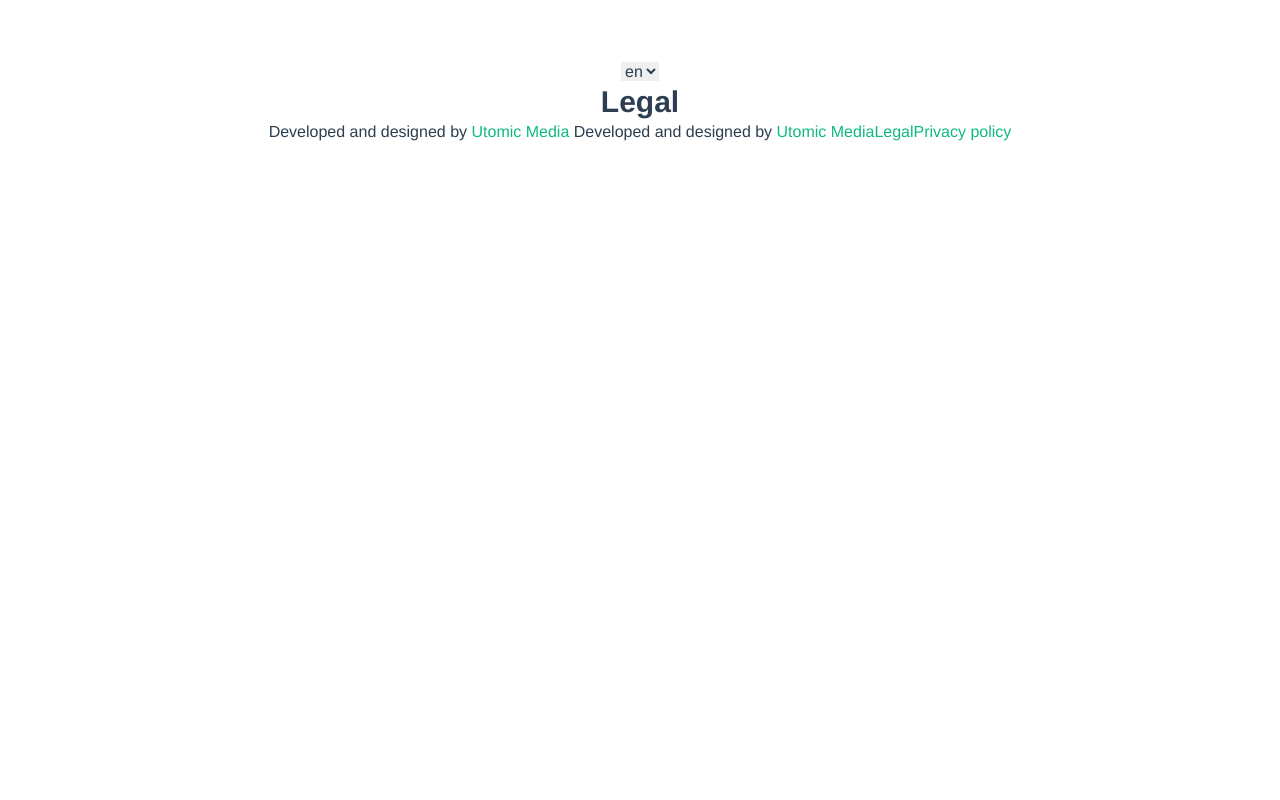
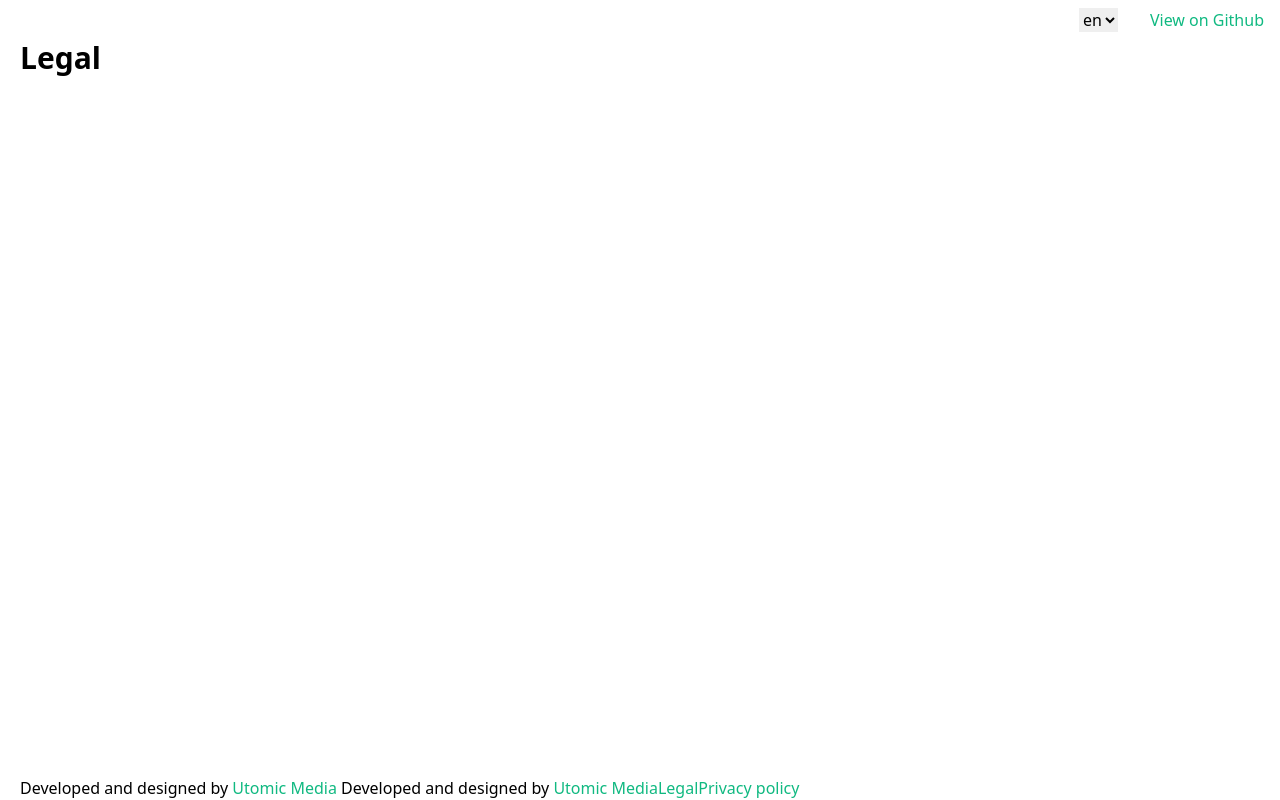
Before and after one commit to utomic-media/share-wifi-cool, a Vue app: page /legal in a window 1280 px wide. Built offline with nearby package versions, Linux system fonts and the light colour scheme.

Commit message:
Base layout and texts

```diff
--- a/src/App.vue
+++ b/src/App.vue
@@ -1,30 +1,32 @@
 <template>
-  <LocaleSelection />
-  <router-view />
-  <TheFooter />
+  <div class="flex flex-col h-screen">
+    <TheHeader />
+    <router-view class="mb-auto px-5"/>
+    <TheFooter />
+  </div>
 </template>
 
 <script lang="ts">
 import { defineComponent } from 'vue';
+import TheHeader from '@/components/base/TheHeader.vue';
 import TheFooter from '@/components/base/TheFooter.vue';
-import LocaleSelection from '@/components/LocaleSelection/Index.vue';
 
 export default defineComponent({
   name: 'App',
   components: {
+    TheHeader,
     TheFooter,
-    LocaleSelection,
   },
 });
 </script>
 
 <style>
 #app {
-  font-family: Avenir, Helvetica, Arial, sans-serif;
+  /* font-family: Avenir, Helvetica, Arial, sans-serif;
   -webkit-font-smoothing: antialiased;
   -moz-osx-font-smoothing: grayscale;
   text-align: center;
   color: #2c3e50;
-  margin-top: 60px;
+  margin-top: 60px; */
 }
 </style>
--- a/src/components/WiFiCard.vue
+++ b/src/components/WiFiCard.vue
@@ -2,7 +2,9 @@
   <div>
     <h2>{{ $t("wifiCard.title") }}</h2>
 
+    <div class="flex flex-row">
       <QrcodeVue :value="qrValue" />
+      <div>
         <label for="wifi-ssid">{{ $t("wifiCard.networkName") }}</label>
         <input
           id="wifi-ssid"
@@ -35,9 +37,11 @@
             <label :for="encryption.id">{{ encryption.label }}</label>
           </span>
         </div>
+      </div>
 
       <input type="checkbox" id="wifi-hidden" v-model="wifiHidden" />
       <label for="wifi-hidden">{{ $t("wifiCard.hiddenNetwork") }}</label>
+    </div>
 
   </div>
 </template>
--- a/src/components/base/TheFooter.vue
+++ b/src/components/base/TheFooter.vue
@@ -1,5 +1,5 @@
 <template>
-  <div>
+  <div class="px-5">
     <span>
       Developed and designed by
       <a href="utomic.media" target="blank" rel="noopener">Utomic Media</a>
--- /dev/null
+++ b/src/components/base/TheHeader.vue
@@ -0,0 +1,30 @@
+<template>
+  <nav class="flex flex-wrap flex-row justify-end">
+    <LocaleSelection class="py-2 px-4" />
+    <a href="https://github.com/utomic-media/share-wifi-cool" class="py-2 px-4 ">
+      View on Github
+    </a>
+  </nav>
+</template>
+
+<script lang="ts">
+import { defineComponent } from 'vue';
+import LocaleSelection from '@/components/LocaleSelection/Index.vue';
+
+export default defineComponent({
+  name: 'TheHeader',
+  components: {
+    LocaleSelection,
+  },
+  props: {
+    //
+  },
+  setup() {
+    //
+  },
+});
+</script>
+
+<style scoped lang="scss">
+
+</style>
--- a/src/plugins/i18n/messages.ts
+++ b/src/plugins/i18n/messages.ts
@@ -17,6 +17,29 @@ const messages = {
       description: '📱📷 Scan the qr code with your phone camera to connect automatically',
       hiddenNetwork: 'Hidden network',
     },
+    pages: {
+      home: {
+        title: '📡 📶 Share Wifi - The cool way 🚀',
+        description: 'Share your WiFi at home with your friends the cool way. No more searching for the passwords. Now you can easily create a qr code that allows everyone to connect to your network. You can print the QR code as a simple card. If you want to, it can also display your network name and password. Just scan the qr code and your smartphone connects automatically to the network without typing a password(required Android 10 and iOS 11).',
+        faq: [
+          {
+            key: 'Does it works with any phone?',
+            value: 'It should work with any Android phone with Android 10 or newer and every iPhone with IOS 11 or newer. You need an QR Code scanner (in most phones already integrated into the camera)',
+          },
+          {
+            key: 'Does this WebApp stores any sensitive Data, or sends them to the server?',
+            value: 'Your WiFi SSID and Password will never be send or stored anywhere. The whole process works in your local browser. The only saved data are related to some basic web analytics. You can find more about that in the privacy policy',
+          },
+          {
+            key: 'It is secure to use?',
+            value: 'Yes. this application does not stores any sensitive Data. You can even hava a look into the sourcecode on Github',
+            // TODO: add the link somehow that it doesn't resolves in a type erroe (optional params)
+            // link: 'https://github.com/utomic-media/share-wifi-cool',
+            // linkText: 'Visit the Github Repository',
+          },
+        ],
+      },
+    },
   },
   de: {
     wifiCard: {
--- a/src/views/Home.vue
+++ b/src/views/Home.vue
@@ -1,8 +1,9 @@
 <template>
   <div>
-
-
+    <h1>{{ $t("pages.home.title") }}</h1>
+    <div>{{ $t("pages.home.description") }}</div>
     <WiFiCard />
+    <!-- TODO: render the FAQ toggles including links -->
 
   </div>
 </template>
```
Lines whose indentation alone changed are shown as unchanged.
